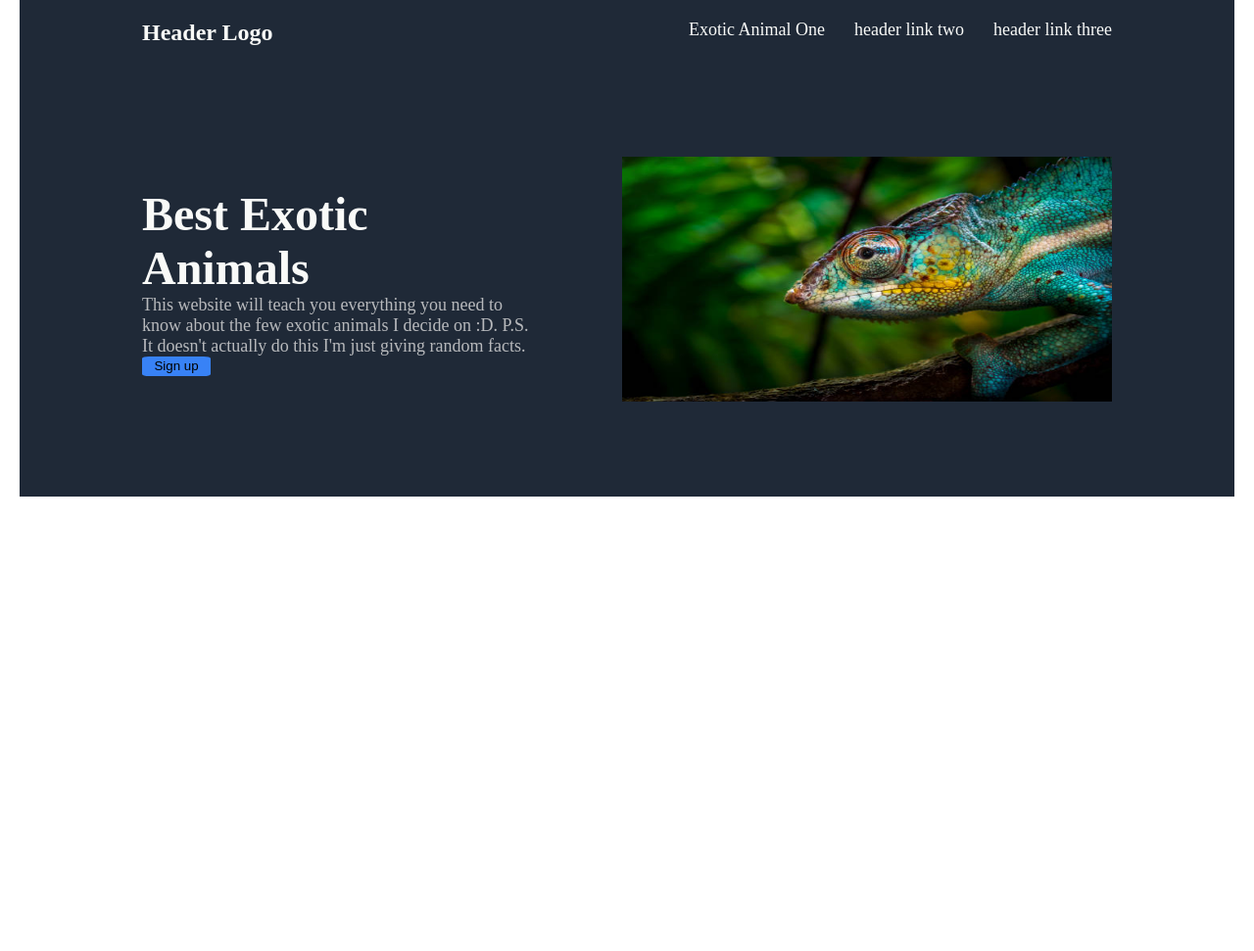
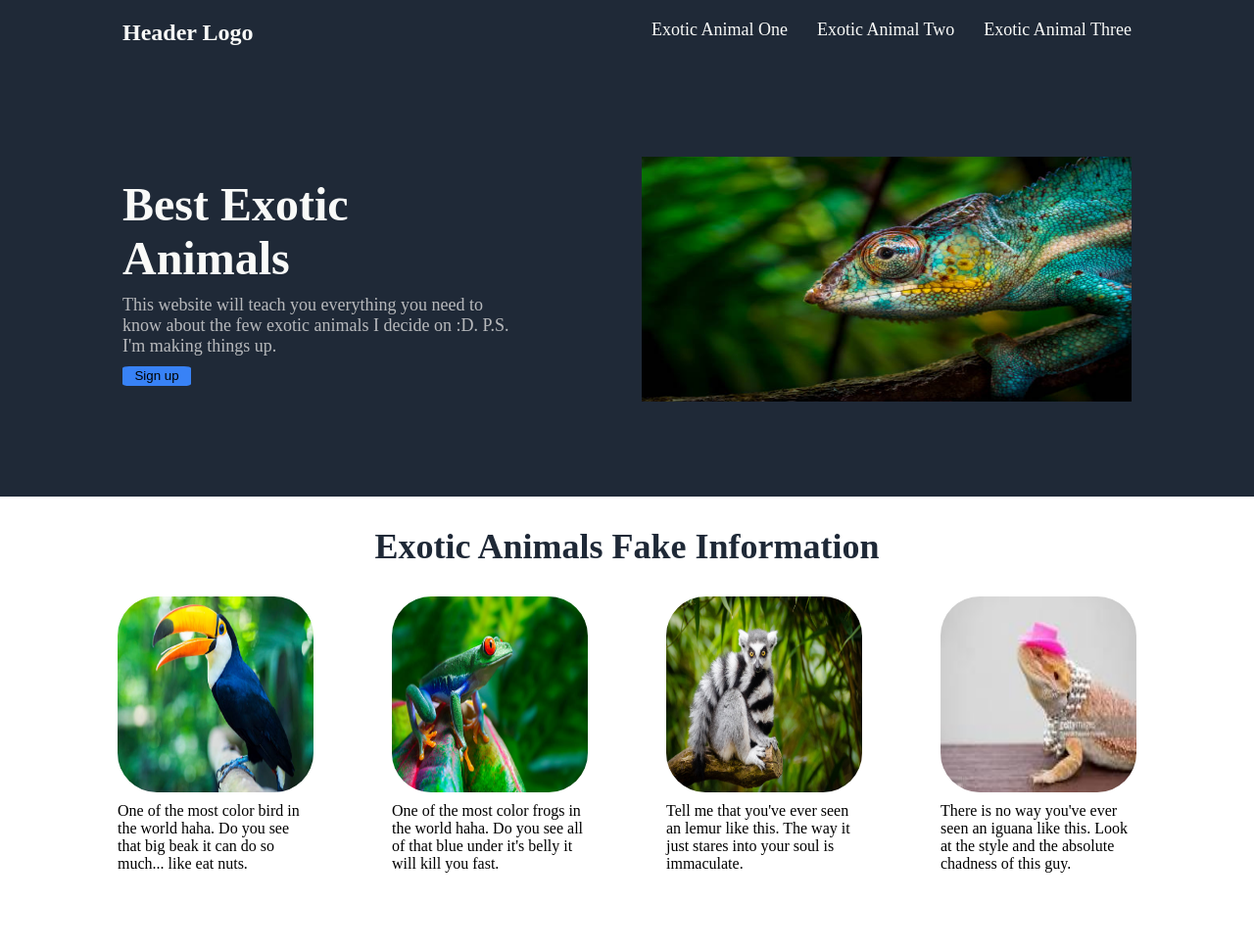
Before and after one commit to whuang1101/Odin-Landing-Page, a plain HTML site: page index.html in a window 1280 px wide. Shown: the whole page at 98% size. Before the commit the page ends 800 px from the top, so only its background shows below. Drawn offline with Linux system fonts and the light colour scheme.

Commit message:
Add and format the second layer funny jokes added

```diff
--- a/css/styles.css
+++ b/css/styles.css
@@ -1,6 +1,7 @@
 body{
     display: flex;
     justify-content: center;
+    flex-direction: column;
     margin:0;
     padding: 0;
     max-width: 3000px;
@@ -54,6 +55,7 @@ a, .logo{
     flex-direction: column;
     gap: 0px;
     flex: 1;
+    gap:10px;
 }
 .titletext p1{
     color: #e5e7eb;
@@ -62,7 +64,7 @@ a, .logo{
     filter: brightness(0.8);
     font-weight: 100;
 }
-img{
+.image img{
     width:500px;
     height: 250px;
     flex: 1;
@@ -74,3 +76,33 @@ img{
     border: none;
     border-radius: 10%;
 }
+.second{
+    display: flex;
+    flex-direction: column;
+    justify-content: center;
+    align-items: center;
+    padding: 30px 120px 80px 120px;
+}
+.all-pairs{
+    display: flex;
+    flex-direction: row;
+    gap: 80px;
+    justify-content: space-between;
+}
+.pair{
+    display: flex;
+    flex-direction: column;
+    gap: 10px;
+}
+
+.pair img{
+    width: 200px;
+    height: 200px;
+    border-radius: 20%;
+}
+.information{
+    font-size: 36px;
+    font-weight: bolder;
+    color:#1F2937;
+    margin-bottom: 30px;
+}
--- a/index.html
+++ b/index.html
@@ -4,24 +4,47 @@
     <title>Landing Page</title>
     <link rel="stylesheet" href="./css/styles.css">
     <body>
+
         <div class = "first">
             <div class = "header">
                 <div class ="logo">Header Logo</div>
                 <div class = "links">
                     <a href=#>Exotic Animal One</a>
-                    <a href=#>header link two</a>
-                    <a href=#>header link three</a>
+                    <a href=#>Exotic Animal Two</a>
+                    <a href=#>Exotic Animal Three</a>
                 </div>
             </div>
             <div class="titletext-image">
                 <div class="titletext">
                     <h1 class="title">Best Exotic Animals</h1>
-                    <p1 class="para">This website will teach you everything you need to know about the few exotic animals I decide on :D. P.S. It doesn't actually do this I'm just giving random facts.
+                    <p1 class="para">This website will teach you everything you need to know about the few exotic animals I decide on :D. P.S. I'm making things up.
                     </p1>
                     <button class="sign-up">Sign up</button>
                 </div>
                 <div class="image">
-                    <img src="./images/exotic1.jpeg" alt="first exotic animal">
+                    <img src="./images/exotic1.jpeg" alt="first exotic animal" class="f">
+                </div>
+            </div>
+        </div>
+
+        <div class ="second">
+            <div class="information">Exotic Animals Fake Information</div>
+            <div class="all-pairs">
+                <div class="pair">
+                    <img src="./images/Bird.jpeg" alt="An exotic Bird" class="sick-pic">
+                    <p1>One of the most color bird in the world haha. Do you see that big beak it can do so much... like eat nuts.</p1>
+                </div>
+                <div class="pair">
+                    <img src="./images/frog.jpeg" alt="An exotic Frog" class="sick-pic">
+                    <p1>One of the most color frogs in the world haha. Do you see all of that blue under it's belly it will kill you fast.</p1>
+                </div>
+                <div class="pair">
+                    <img src="./images/lemur.jpeg" alt="An exotic lemur" class="sick-pic">
+                    <p1>Tell me that you've ever seen an lemur like this. The way it just stares into your soul is immaculate.</p1>
+                </div>
+                <div class="pair">
+                    <img src="./images/iguana-hat.jpeg" alt="An iguana with a hat" class="sick-pic">
+                    <p1>There is no way you've ever seen an iguana like this. Look at the style and the absolute chadness of this guy.</p1>
                 </div>
             </div>
         </div>
```
Also changed, not shown: images/Bird.jpeg (added), images/frog.jpeg (added), images/iguana-hat.jpeg (added), images/lemur.jpeg (added).
